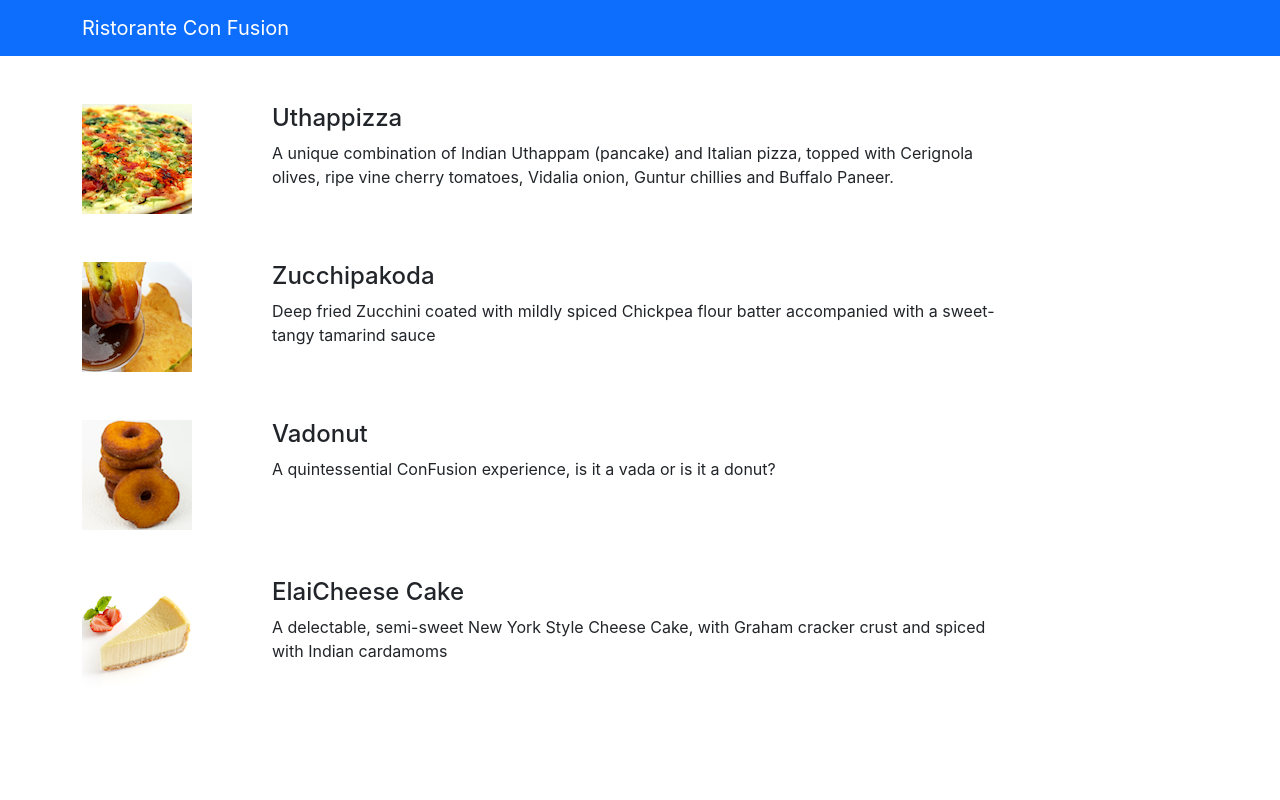
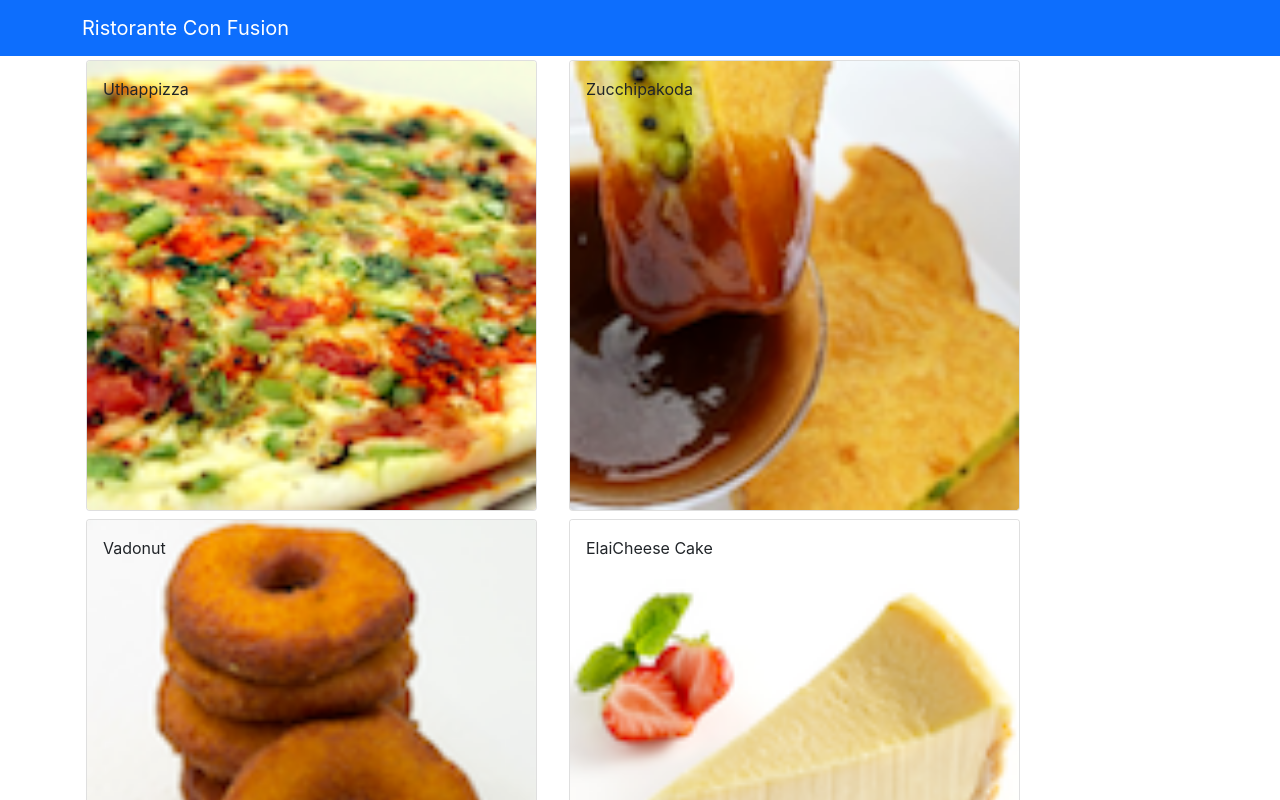
Before and after one commit to TheApurvJindal/Reastaurant-website, a React (Create React App) app: page / in a window 1280 px wide. Shown: the top 800 px of the page. Built offline with nearby package versions, Linux system fonts and the light colour scheme.

Commit message:
Components Part 2

```diff
--- a/src/App.js
+++ b/src/App.js
@@ -1,22 +1,29 @@
 import logo from './logo.svg';
-
-
+import React, { Component } from 'react';
 import { Navbar, NavbarBrand } from 'reactstrap';
 import Menu from './components/MenuComponent';
-import './App.css';
+import { DISHES } from './shared/dishes';
 
-function App() {
-  return (
-    <div className="App">
+class App extends Component {
+  constructor(props) {
+    super(props);
+    this.state = {
+      dishes: DISHES
+    };
+  }
+
+  render() {
+    return (
+      <div className="App">
         <Navbar dark color="primary">
           <div className="container">
             <NavbarBrand href="/">Ristorante Con Fusion</NavbarBrand>
-
           </div>
         </Navbar>
-        <Menu />
+        <Menu dishes={this.state.dishes} />
       </div>
-  );
+    );
+  }
 }
 
 export default App;
--- a/src/components/MenuComponent.js
+++ b/src/components/MenuComponent.js
@@ -1,60 +1,49 @@
 import React, { Component } from 'react';
 import { Media } from 'reactstrap';
+import { Card, CardImg, CardImgOverlay, CardText, CardBody, CardTitle } from 'reactstrap';
 
 class Menu extends Component {
+
   constructor(props) {
       super(props);
+
       this.state = {
-            dishes: [
-                {
-                  id: 0,
-                  name:'Uthappizza',
-                  image: 'assets/images/uthappizza.png',
-                  category: 'mains',
-                  label:'Hot',
-                  price:'4.99',
-                  description:'A unique combination of Indian Uthappam (pancake) and Italian pizza, topped with Cerignola olives, ripe vine cherry tomatoes, Vidalia onion, Guntur chillies and Buffalo Paneer.'                        },
-               {
-                  id: 1,
-                  name:'Zucchipakoda',
-                  image: 'assets/images/zucchipakoda.png',
-                  category: 'appetizer',
-                  label:'',
-                  price:'1.99',
-                  description:'Deep fried Zucchini coated with mildly spiced Chickpea flour batter accompanied with a sweet-tangy tamarind sauce'                        },
-               {
-                  id: 2,
-                  name:'Vadonut',
-                  image: 'assets/images/vadonut.png',
-                  category: 'appetizer',
-                  label:'New',
-                  price:'1.99',
-                  description:'A quintessential ConFusion experience, is it a vada or is it a donut?'                        },
-               {
-                  id: 3,
-                  name:'ElaiCheese Cake',
-                  image: 'assets/images/elaicheesecake.png',
-                  category: 'dessert',
-                  label:'',
-                  price:'2.99',
-                  description:'A delectable, semi-sweet New York Style Cheese Cake, with Graham cracker crust and spiced with Indian cardamoms'                        }
-               ],
-        };
+          selectedDish: null
+      }
+  }
+
+  onDishSelect(dish) {
+      this.setState({ selectedDish: dish});
+  }
+
+  renderDish(dish) {
+      if (dish != null)
+          return(
+              <Card>
+                  <CardImg top src={dish.image} alt={dish.name} />
+                  <CardBody>
+                    <CardTitle>{dish.name}</CardTitle>
+                    <CardText>{dish.description}</CardText>
+                  </CardBody>
+              </Card>
+          );
+      else
+          return(
+              <div></div>
+          );
   }
 
   render() {
-        const menu = this.state.dishes.map((dish) => {
+      const menu = this.props.dishes.map((dish) => {
           return (
-              <div key={dish.id} className="col-12 mt-5">
-                <Media tag="li" className="row">
-                  <Media left middle className="col-2">
-                      <Media object src={dish.image} alt={dish.name} />
-                  </Media>
-                  <Media body className="col-8">
-                    <Media heading>{dish.name}</Media>
-                    <p>{dish.description}</p>
-                  </Media>
-                </Media>
+            <div  className="col-12 col-md-5 m-1">
+              <Card key={dish.id}
+                onClick={() => this.onDishSelect(dish)}>
+                <CardImg width="100%" src={dish.image} alt={dish.name} />
+                <CardImgOverlay>
+                    <CardTitle>{dish.name}</CardTitle>
+                </CardImgOverlay>
+              </Card>
             </div>
           );
       });
@@ -62,9 +51,12 @@
       return (
           <div className="container">
               <div className="row">
-              <Media list>
                   {menu}
-              </Media>
+              </div>
+              <div className="row">
+                <div  className="col-12 col-md-5 m-1">
+                  {this.renderDish(this.state.selectedDish)}
+                </div>
               </div>
           </div>
       );
--- /dev/null
+++ b/src/shared/dishes.js
@@ -0,0 +1,186 @@
+export const DISHES =
+    [
+        {
+        id: 0,
+        name:'Uthappizza',
+        image: 'assets/images/uthappizza.png',
+        category: 'mains',
+        label:'Hot',
+        price:'4.99',
+        description:'A unique combination of Indian Uthappam (pancake) and Italian pizza, topped with Cerignola olives, ripe vine cherry tomatoes, Vidalia onion, Guntur chillies and Buffalo Paneer.',
+        comments: [
+            {
+            id: 0,
+            rating: 5,
+            comment: "Imagine all the eatables, living in conFusion!",
+            author: "John Lemon",
+            date: "2012-10-16T17:57:28.556094Z"
+            },
+            {
+            id: 1,
+            rating: 4,
+            comment: "Sends anyone to heaven, I wish I could get my mother-in-law to eat it!",
+            author: "Paul McVites",
+            date: "2014-09-05T17:57:28.556094Z"
+            },
+            {
+            id: 2,
+            rating: 3,
+            comment: "Eat it, just eat it!",
+            author: "Michael Jaikishan",
+            date: "2015-02-13T17:57:28.556094Z"
+            },
+            {
+            id: 3,
+            rating: 4,
+            comment: "Ultimate, Reaching for the stars!",
+            author: "Ringo Starry",
+            date: "2013-12-02T17:57:28.556094Z"
+            },
+            {
+            id: 4,
+            rating: 2,
+            comment: "It's your birthday, we're gonna party!",
+            author: "25 Cent",
+            date: "2011-12-02T17:57:28.556094Z"
+            }
+        ]                        },
+        {
+        id: 1,
+        name:'Zucchipakoda',
+        image: 'assets/images/zucchipakoda.png',
+        category: 'appetizer',
+        label:'',
+        price:'1.99',
+        description:'Deep fried Zucchini coated with mildly spiced Chickpea flour batter accompanied with a sweet-tangy tamarind sauce',
+        comments: [
+            {
+            id: 0,
+            rating: 5,
+            comment: "Imagine all the eatables, living in conFusion!",
+            author: "John Lemon",
+            date: "2012-10-16T17:57:28.556094Z"
+            },
+            {
+            id: 1,
+            rating: 4,
+            comment: "Sends anyone to heaven, I wish I could get my mother-in-law to eat it!",
+            author: "Paul McVites",
+            date: "2014-09-05T17:57:28.556094Z"
+            },
+            {
+            id: 2,
+            rating: 3,
+            comment: "Eat it, just eat it!",
+            author: "Michael Jaikishan",
+            date: "2015-02-13T17:57:28.556094Z"
+            },
+            {
+            id: 3,
+            rating: 4,
+            comment: "Ultimate, Reaching for the stars!",
+            author: "Ringo Starry",
+            date: "2013-12-02T17:57:28.556094Z"
+            },
+            {
+            id: 4,
+            rating: 2,
+            comment: "It's your birthday, we're gonna party!",
+            author: "25 Cent",
+            date: "2011-12-02T17:57:28.556094Z"
+            }
+        ]
+        },
+        {
+        id: 2,
+        name:'Vadonut',
+        image: 'assets/images/vadonut.png',
+        category: 'appetizer',
+        label:'New',
+        price:'1.99',
+        description:'A quintessential ConFusion experience, is it a vada or is it a donut?',
+        comments: [
+            {
+            id: 0,
+            rating: 5,
+            comment: "Imagine all the eatables, living in conFusion!",
+            author: "John Lemon",
+            date: "2012-10-16T17:57:28.556094Z"
+            },
+            {
+            id: 1,
+            rating: 4,
+            comment: "Sends anyone to heaven, I wish I could get my mother-in-law to eat it!",
+            author: "Paul McVites",
+            date: "2014-09-05T17:57:28.556094Z"
+            },
+            {
+            id: 2,
+            rating: 3,
+            comment: "Eat it, just eat it!",
+            author: "Michael Jaikishan",
+            date: "2015-02-13T17:57:28.556094Z"
+            },
+            {
+            id: 3,
+            rating: 4,
+            comment: "Ultimate, Reaching for the stars!",
+            author: "Ringo Starry",
+            date: "2013-12-02T17:57:28.556094Z"
+            },
+            {
+            id: 4,
+            rating: 2,
+            comment: "It's your birthday, we're gonna party!",
+            author: "25 Cent",
+            date: "2011-12-02T17:57:28.556094Z"
+            }
+        ]
+        },
+        {
+        id: 3,
+        name:'ElaiCheese Cake',
+        image: 'assets/images/elaicheesecake.png',
+        category: 'dessert',
+        label:'',
+        price:'2.99',
+        description:'A delectable, semi-sweet New York Style Cheese Cake, with Graham cracker crust and spiced with Indian cardamoms',
+        comments: [
+            {
+            id: 0,
+            rating: 5,
+            comment: "Imagine all the eatables, living in conFusion!",
+            author: "John Lemon",
+            date: "2012-10-16T17:57:28.556094Z"
+            },
+            {
+            id: 1,
+            rating: 4,
+            comment: "Sends anyone to heaven, I wish I could get my mother-in-law to eat it!",
+            author: "Paul McVites",
+            date: "2014-09-05T17:57:28.556094Z"
+            },
+            {
+            id: 2,
+            rating: 3,
+            comment: "Eat it, just eat it!",
+            author: "Michael Jaikishan",
+            date: "2015-02-13T17:57:28.556094Z"
+            },
+            {
+            id: 3,
+            rating: 4,
+            comment: "Ultimate, Reaching for the stars!",
+            author: "Ringo Starry",
+            date: "2013-12-02T17:57:28.556094Z"
+            },
+            {
+            id: 4,
+            rating: 2,
+            comment: "It's your birthday, we're gonna party!",
+            author: "25 Cent",
+            date: "2011-12-02T17:57:28.556094Z"
+            }
+        ]
+        }
+    ];
```
Lines whose indentation alone changed are shown as unchanged.
